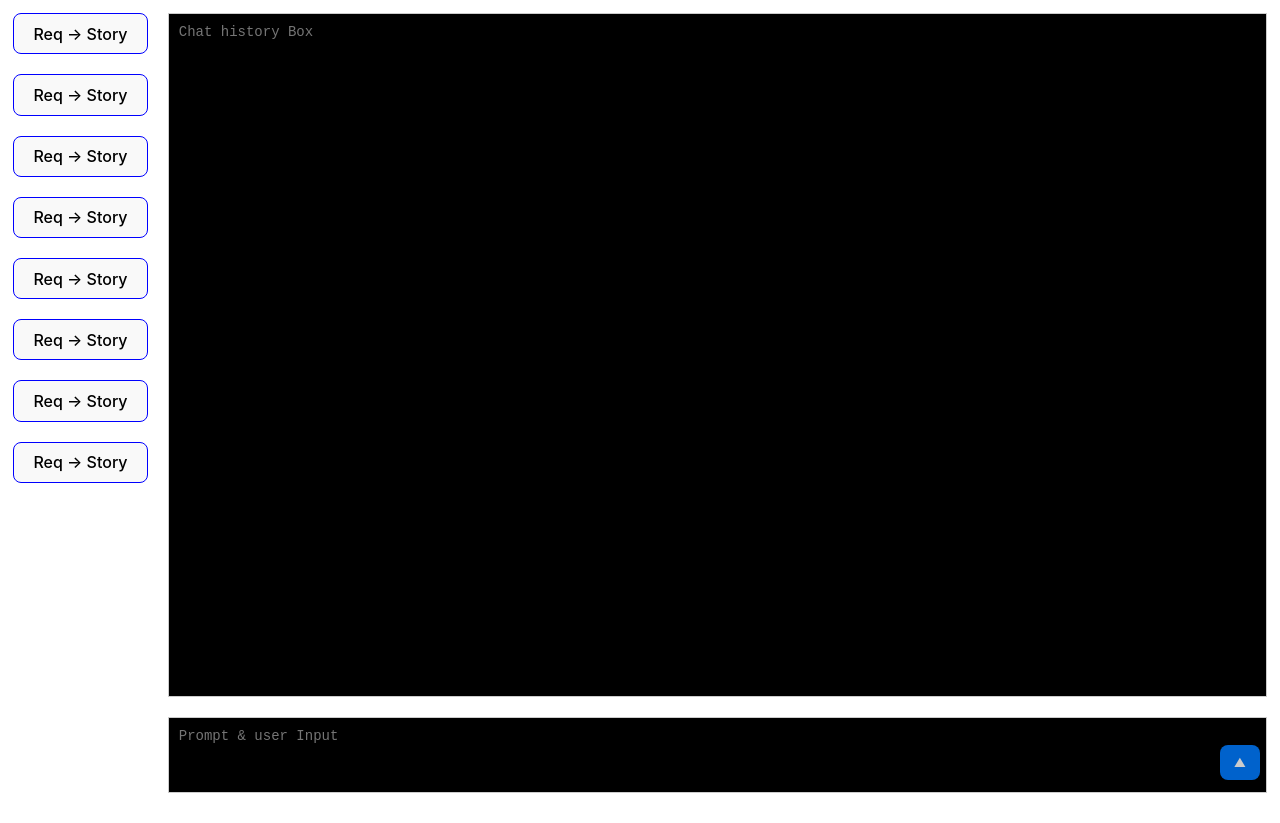
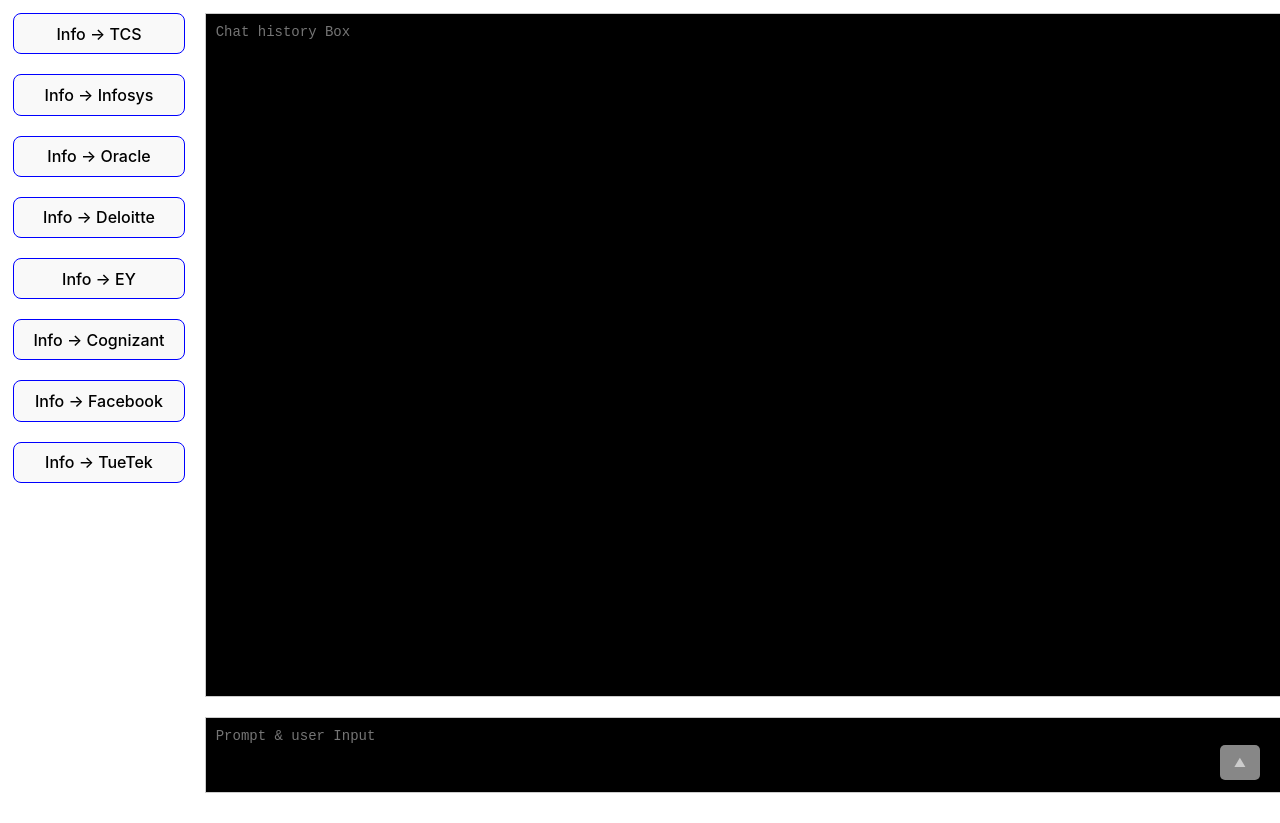
Before and after one commit to Subho1011/GenAI-UI, a React (Vite) app: page / in a window 1280 px wide. Built offline with nearby package versions, Linux system fonts and the light colour scheme.

Commit message:
Changes in buttons are done

```diff
--- a/src/components/ActionButtons.jsx
+++ b/src/components/ActionButtons.jsx
@@ -2,11 +2,15 @@ import React from 'react';
 import buttonArray from '../utilities/button-array';
 
 const ActionButtons = () => {
-    console.log('buttonArray ',buttonArray);
+
+  const handleClick = (prompt) => {
+    console.log("prompt " + prompt);
+  }
+
   return (
     <div style={styles.container}>
       {buttonArray.map((btn) => {
-       return <button key={btn.id}>{btn.text}</button>
+       return <button key={btn.id} onClick={() => {handleClick(btn.prompt)}}>{btn.text}</button>
       }) }
     </div>
   );
@@ -21,12 +25,6 @@ const styles = {
     padding: '10px',
     gap: '20px',
   },
-/*   button: {
-    margin: '10px 0',
-    fontSize: '16px',
-    cursor: 'pointer',
-    backgroundColor: '#99e9f2',
-  }, */
 };
 
 export default ActionButtons;
--- a/src/components/ActionResults.jsx
+++ b/src/components/ActionResults.jsx
@@ -3,20 +3,21 @@ import React, { useState } from 'react';
 const ActionResults = () => {
   const [inputValue, setInputValue] = useState('');
 
-  // Function to handle input change and update state
+  // Handle input change and update state
   const handleInputChange = (e) => {
     setInputValue(e.target.value);
   };
 
-  // Function to handle form submission
+  // Handle form submission
   const handleSubmit = (e) => {
     e.preventDefault();
     if (inputValue.trim() !== '') {
-      // Handle the submit action here
       console.log('Form submitted:', inputValue);
       setInputValue(''); // Clear the text area after submission
     }
   };
+
+  const isButtonDisabled = inputValue.trim() === '';
 
   return (
     <div style={styles.container}>
@@ -29,7 +30,7 @@ const ActionResults = () => {
 
       <form style={styles.form} onSubmit={handleSubmit}>
         <textarea
-          style={{ ...styles.textAreaForm, height: '100%', width: '100%' , position: 'relative' }}
+          style={{ ...styles.textAreaForm, height: '100%', width: '100%', position: 'relative' }}
           maxLength={100}
           placeholder="Prompt & user Input"
           value={inputValue}
@@ -37,10 +38,14 @@ const ActionResults = () => {
         />
         <button
           type="submit"
-          style={{...styles.submitButton, fonteight: '700' }}
-          disabled={inputValue.trim() === ''}
+          style={{
+            ...styles.submitButton,
+            backgroundColor: isButtonDisabled ? '#A9A9A9' : '#007BFF', // Gray if disabled, blue if enabled
+            cursor: isButtonDisabled ? 'not-allowed' : 'pointer',      // 🚫 sign when disabled
+          }}
+          disabled={isButtonDisabled}
         >
-        &#x25B2;
+          &#x25B2;
         </button>
       </form>
     </div>
@@ -86,18 +91,17 @@ const styles = {
     position: 'absolute',
     bottom: '20px',
     right: '20px',
-    backgroundColor: '#007BFF',
     color: 'white',
     border: 'none',
     padding: '10px 20px',
     height: '35px',
     width: '35px',
-    cursor: 'pointer',
     opacity: 0.8,
     fontSize: '12px',
     display: 'flex',
     alignItems: 'center',
     justifyContent: 'center',
+    borderRadius: '5px',
   },
 };
 
--- a/src/utilities/button-array.js
+++ b/src/utilities/button-array.js
@@ -1,35 +1,43 @@
 const buttonArray = [
     {
         id: 0,
-        text: "Req -> Story"
+        text: "Info -> TCS",
+        prompt: "Tell me something about TCS"
     },
     {
         id: 1,
-        text: "Req -> Story"
+        text: "Info -> Infosys",
+        prompt: "Tell me something about Infosys"
     },
     {
         id: 2,
-        text: "Req -> Story"
+        text: "Info -> Oracle",
+        prompt: "Tell me something about Oracle"
     },
     {
         id: 3,
-        text: "Req -> Story"
+        text: "Info -> Deloitte",
+        prompt: "Tell me something about Deloitte"
     },
     {
         id: 4,
-        text: "Req -> Story"
+        text: "Info -> EY",
+        prompt: "Tell me something about EY"
     },
     {
         id: 5,
-        text: "Req -> Story"
+        text: "Info -> Cognizant",
+        prompt: "Tell me something about Cognizant"
     },
     {
         id: 6,
-        text: "Req -> Story"
+        text: "Info -> Facebook",
+        prompt: "Tell me something about Facebook"
     },
     {
         id: 7,
-        text: "Req -> Story"
+        text: "Info -> TueTek",
+        prompt: "Tell me something about TueTek"
     },
 
 ];
```
